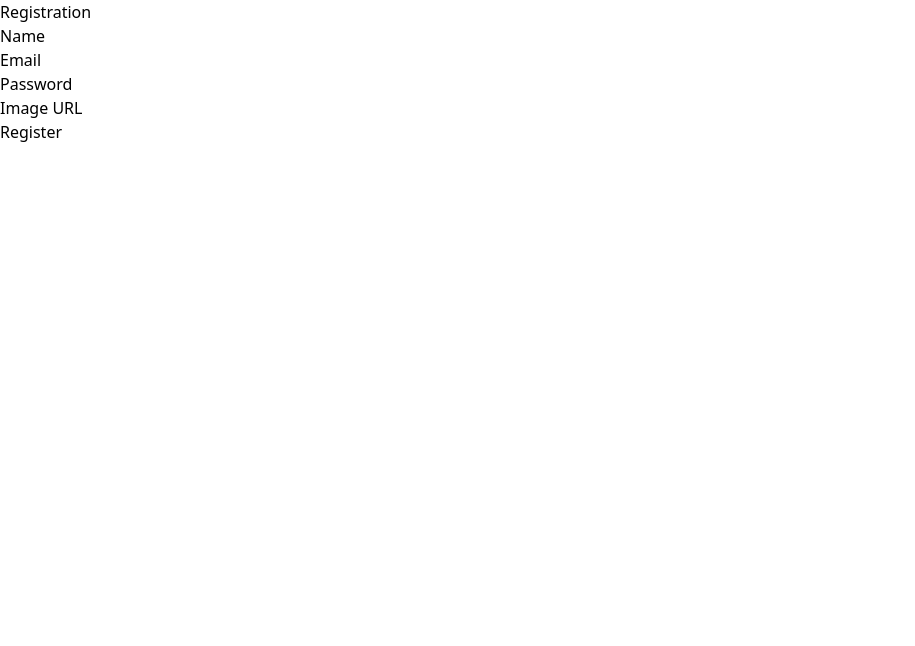
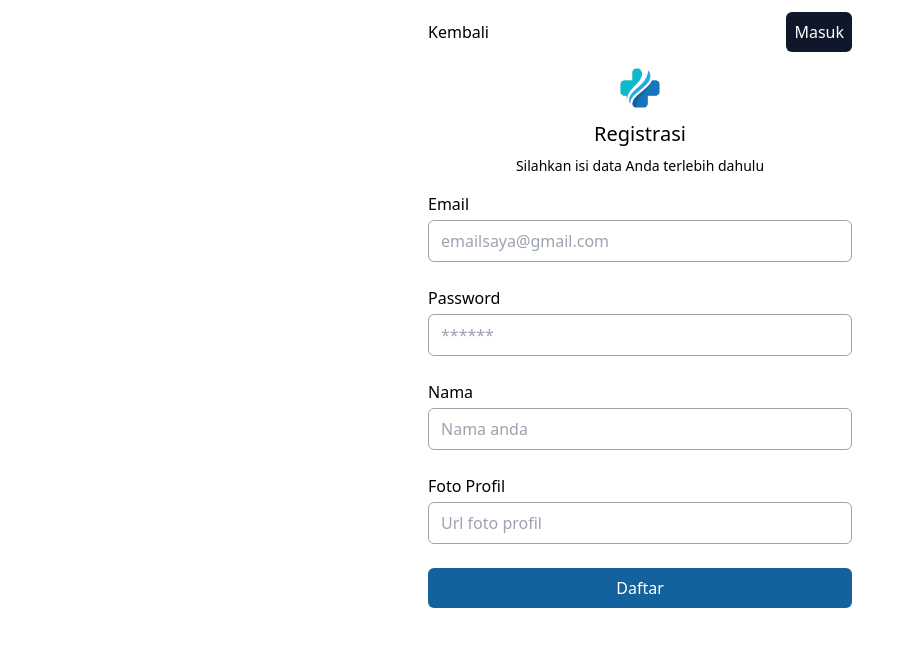
Before and after one commit to curagan/curagan-frontend, a Next.js app: page /register in a window 1280 px wide. Shown: the top 646 px of the page, without its empty margins (0-915 px from the left). Built offline with nearby package versions, Linux system fonts and the light colour scheme.

Commit message:
style: styling for patient registration added

```diff
--- a/pages/register/index.tsx
+++ b/pages/register/index.tsx
@@ -5,8 +5,14 @@ import { useForm } from 'react-hook-form';
 import * as yup from 'yup';
 import { API_REGISTER } from '@/lib/ApiLinks';
 import router from 'next/router';
+import Link from 'next/link';
+import Image from 'next/image';
+import imgLogo from '@/public/icons/logo.png';
+import { useState } from 'react';
 
 const Registration: NextPage = () => {
+  const [disableSubmit, setDisableSubmit] = useState(false);
+
   const schema = yup.object({
     name: yup.string().required('Name required'),
     email: yup.string().email('Invalid email').required('Email required'),
@@ -24,43 +30,122 @@ const Registration: NextPage = () => {
 
   const onSubmit = async (formData: any) => {
     try {
+      setDisableSubmit(true);
       const response = await axios.post(API_REGISTER, formData);
+
       console.log('Registration success: ', response.data);
       router.push('/login');
     } catch (error) {
+      setDisableSubmit(false);
       console.error('Registration failed: ', error);
     }
   };
 
   return (
-    <div>
-      <h1>Registration</h1>
-      <form onSubmit={handleSubmit(onSubmit)}>
-        {/* Registration form fields */}
-        <div>
-          <label htmlFor="name">Name</label>
-          <input type="text" {...register('name')} />
-          <span>{errors.name?.message}</span>
+    <div className="absolute w-full h-full flex flex-col items-center">
+      <main className="grow w-full max-w-md max-h-full overflow-y-auto">
+        <div className="w-full flex flex-col gap-4 p-3">
+          <div className="w-full flex items-center justify-between">
+            <Link href={'/beranda'}>
+              <span>Kembali</span>
+            </Link>
+            <Link
+              href={'/register'}
+              className="rounded-md p-2 bg-slate-900 text-white"
+            >
+              <span>Masuk</span>
+            </Link>
           </div>
-        <div>
+
+          <div className="w-full flex flex-col items-center gap-3">
+            <div className="w-10 h-10">
+              <Image
+                src={imgLogo}
+                alt="curagan logo"
+                className="object-contain"
+              />
+            </div>
+            <div className="w-full flex flex-col items-center gap-2">
+              <h1 className="text-xl font-medium">Registrasi</h1>
+              <p className="text-sm">Silahkan isi data Anda terlebih dahulu</p>
+            </div>
+          </div>
+
+          <form
+            onSubmit={handleSubmit(onSubmit)}
+            className="w-full flex flex-col gap-5"
+          >
+            <div className="flex flex-col gap-1">
               <label htmlFor="email">Email</label>
-          <input type="email" {...register('email')} />
-          <span>{errors.email?.message}</span>
+              <input
+                type="email"
+                placeholder="emailsaya@gmail.com"
+                className="w-full p-3 py-2 rounded-md border border-gray-400"
+                {...register('email')}
+              />
+              <span className="text-sm text-red-600">
+                {errors.email?.message?.toString()}
+              </span>
             </div>
-        <div>
+
+            <div className="flex flex-col gap-1">
               <label htmlFor="password">Password</label>
-          <input type="password" {...register('password')} />
-          <span>{errors.password?.message}</span>
+              <input
+                type="password"
+                placeholder="******"
+                className="w-full p-3 py-2 rounded-md border border-gray-400"
+                {...register('password')}
+              />
+              <span className="text-sm text-red-600">
+                {errors.password?.message?.toString()}
+              </span>
             </div>
-        <div>
-          <label htmlFor="imageURL">Image URL</label>
-          <input type="text" {...register('imageURL')} />
-          <span>{errors.imageURL?.message}</span>
+
+            <div className="flex flex-col gap-1">
+              <label htmlFor="name">Nama</label>
+              <input
+                type="text"
+                placeholder="Nama anda"
+                className="w-full p-3 py-2 rounded-md border border-gray-400"
+                {...register('name')}
+              />
+              <span className="text-sm text-red-600">
+                {errors.name?.message?.toString()}
+              </span>
             </div>
-        <div>
-          <button type="submit">Register</button>
+
+            <div className="flex flex-col gap-1">
+              <label htmlFor="imageURL">Foto Profil</label>
+              <input
+                type="text"
+                placeholder="Url foto profil"
+                className="w-full p-3 py-2 rounded-md border border-gray-400"
+                {...register('imageURL')}
+              />
+              <span className="text-sm text-red-600">
+                {errors.imageURL?.message?.toString()}
+              </span>
             </div>
+
+            {disableSubmit ? (
+              <button
+                type="submit"
+                disabled
+                className="w-full px-3 py-2 rounded-md bg-[#13629D] text-white opacity-50"
+              >
+                Daftar
+              </button>
+            ) : (
+              <button
+                type="submit"
+                className="w-full px-3 py-2 rounded-md bg-[#13629D] text-white"
+              >
+                Daftar
+              </button>
+            )}
           </form>
+        </div>
+      </main>
     </div>
   );
 };
```
Also changed, not shown: 1 other file (tests, documents, lock files or other folders). Lines whose indentation alone changed are shown as unchanged.
